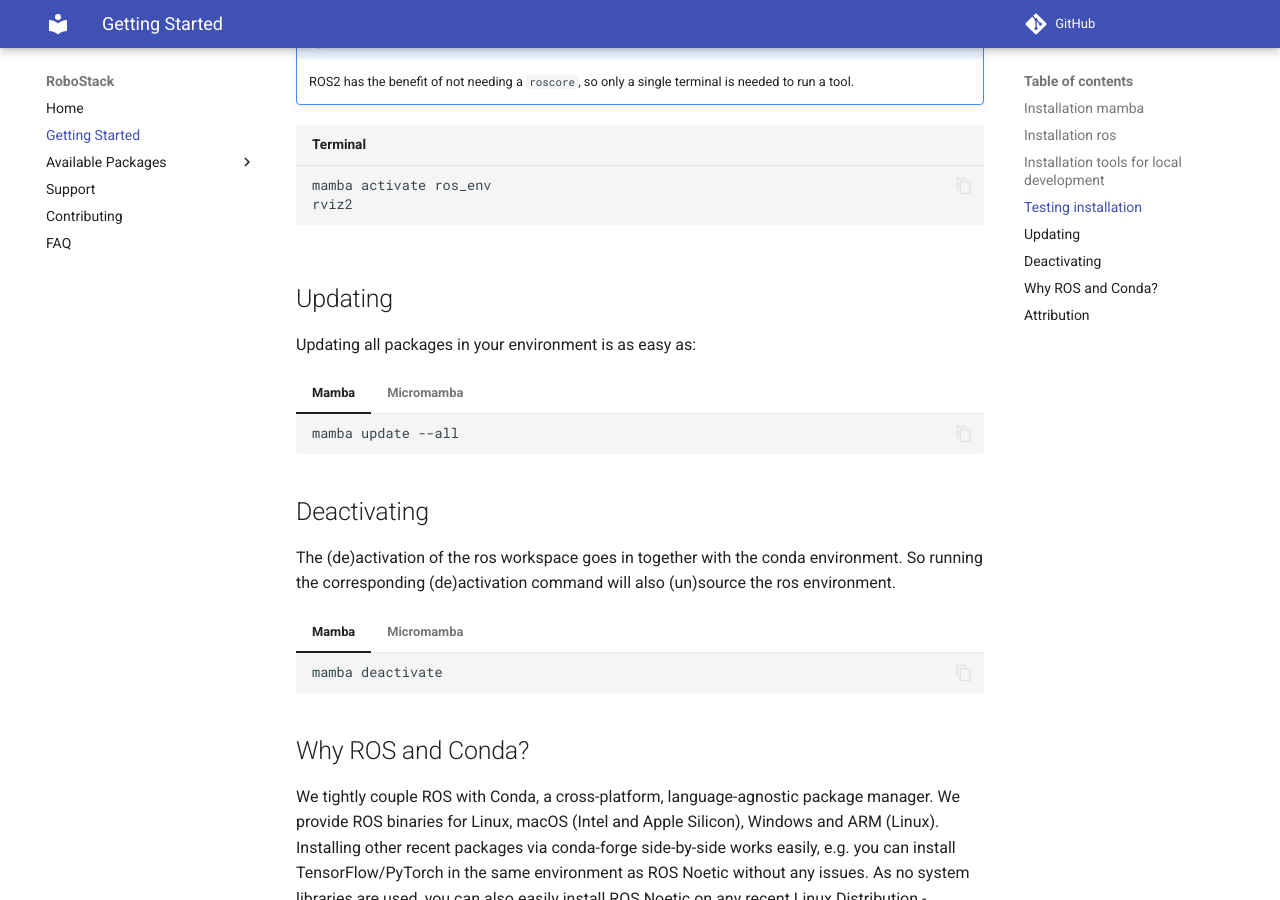
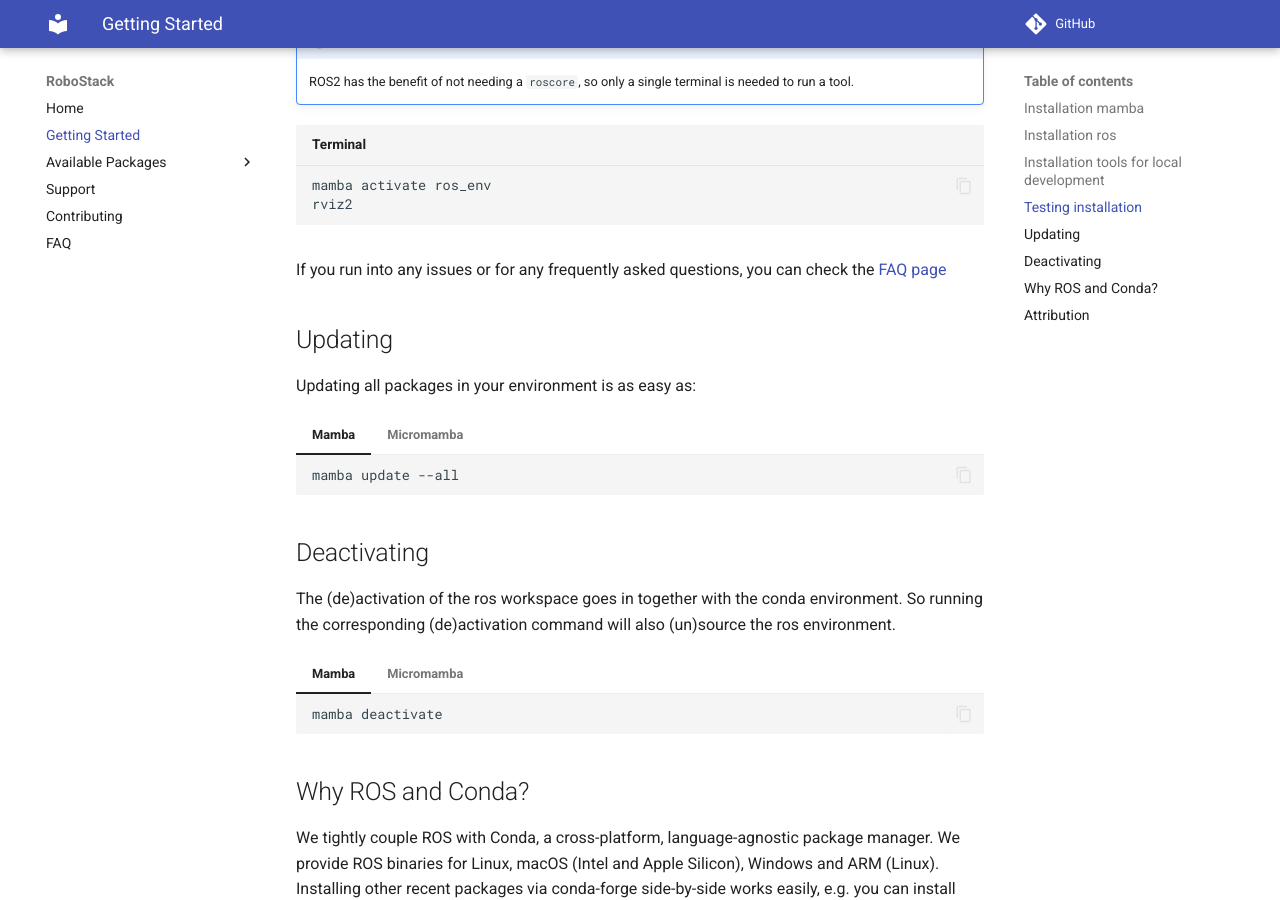
Before and after one commit to RoboStack/robostack.github.io, an MkDocs documentation site: the page built from docs/GettingStarted.md, in a window 1280 px wide and 900 px high, scrolled down 2576 px. Built offline with MkDocs 1.6.1 and Material for MkDocs 9.7.7, drawn with Linux system fonts in a browser that asks for light colours; comment, search, counter and statistics services are not loaded.

Commit message:
Update GettingStarted.md

````diff
--- a/docs/GettingStarted.md
+++ b/docs/GettingStarted.md
@@ -157,6 +157,8 @@
     rviz2
     ```
 
+If you run into any issues or for any frequently asked questions, you can check the [FAQ page]([https://link-url-here.org](https://robostack.github.io/FAQ.html))
+
 ## Updating
 Updating all packages in your environment is as easy as:
 
````
